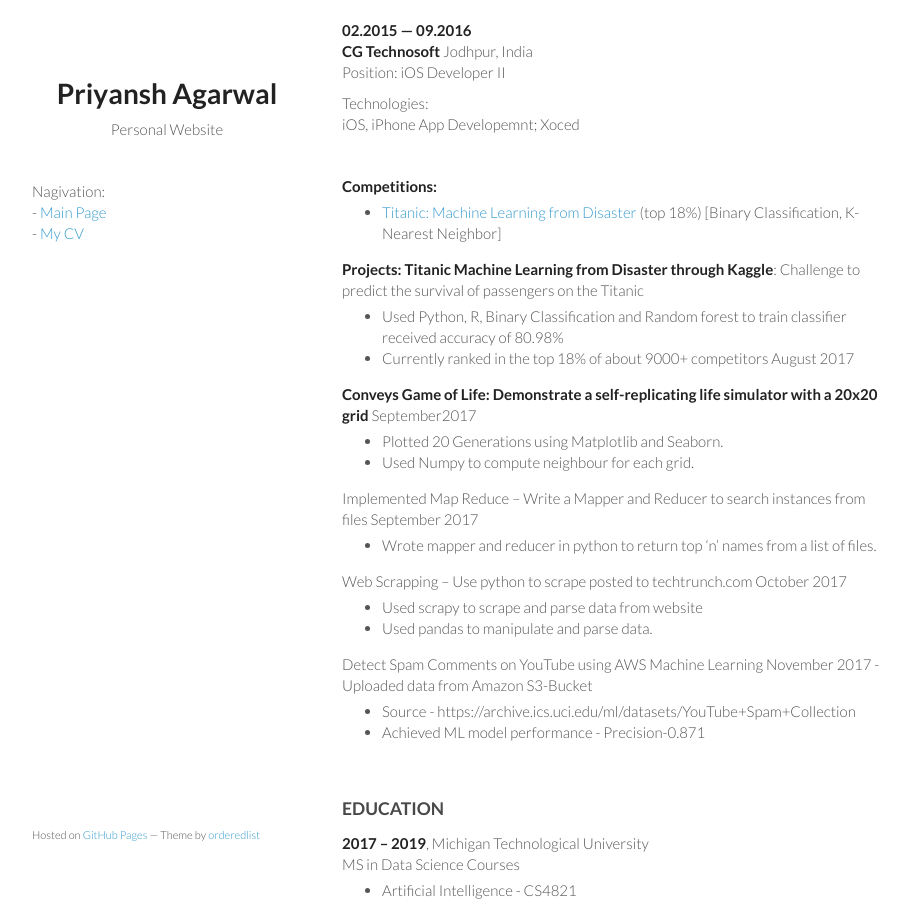
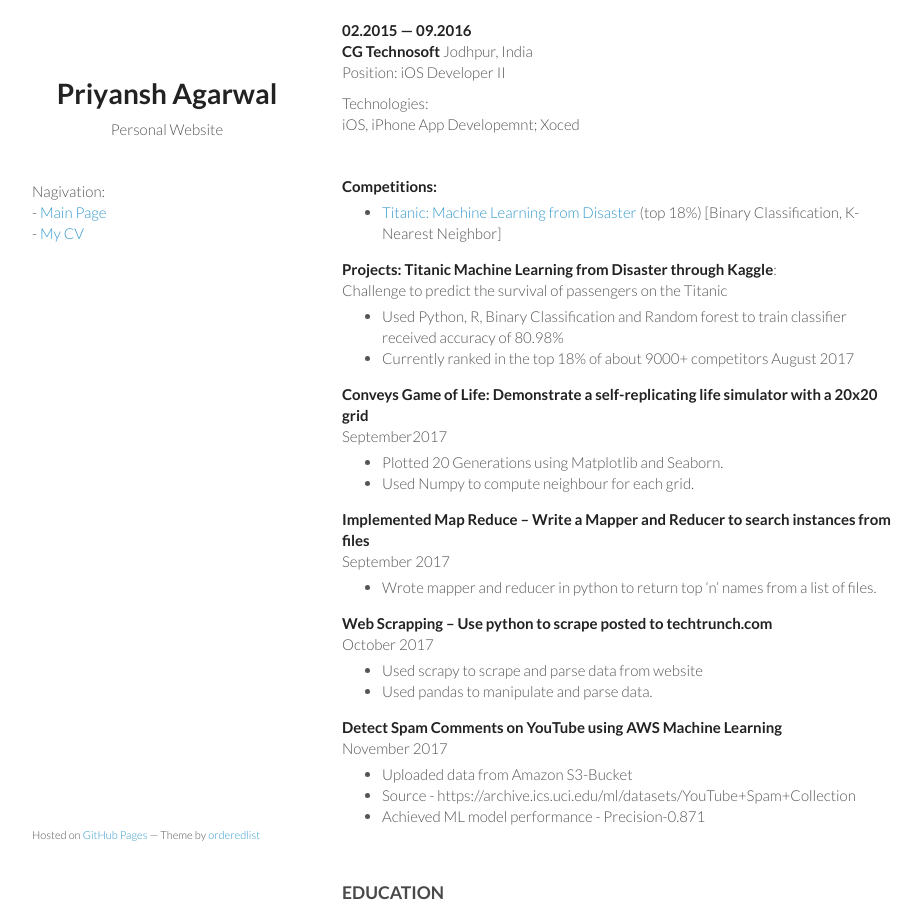
Before and after one commit to priyanshAgarwal/priyanshagarwal.github.io, a Jekyll site: the page built from cv.md, in a window 1280 px wide and 900 px high, scrolled down 1040 px. Shown: the whole window, without its empty margins (178-1099 px from the left). Built offline with Jekyll 4.4.1, drawn with Linux system fonts in a browser that asks for light colours.

Commit message:
Update cv.md

```diff
--- a/cv.md
+++ b/cv.md
@@ -73,22 +73,23 @@ iOS, iPhone App Developemnt; Xoced<br/>
 - [Titanic: Machine Learning from Disaster](https://www.kaggle.com/c/titanic) (top 18%) [Binary Classification, K-Nearest Neighbor]
 
 **Projects:**
-<strong>Titanic Machine Learning from Disaster through Kaggle</strong>: Challenge to predict the survival of passengers on the Titanic
+<strong>Titanic Machine Learning from Disaster through Kaggle</strong>: <br>Challenge to predict the survival of passengers on the Titanic
   -	Used Python, R, Binary Classification and Random forest to train classifier received accuracy of 80.98%
   -	Currently ranked in the top 18% of about 9000+ competitors                                                      August 2017
 
-<strong>Conveys Game of Life: Demonstrate a self-replicating life simulator with a 20x20 grid</strong>                September2017
+<strong>Conveys Game of Life: Demonstrate a self-replicating life simulator with a 20x20 grid</strong><br>          September2017
   -	Plotted 20 Generations using Matplotlib and Seaborn.
   -	Used Numpy to compute neighbour for each grid.
 
-Implemented Map Reduce – Write a Mapper and Reducer to search instances from files                                      September 2017
+<strong>Implemented Map Reduce – Write a Mapper and Reducer to search instances from files</strong><br>             September 2017
   -	Wrote mapper and reducer in python to return top ‘n’ names from a list of files.
 
-Web Scrapping – Use python to scrape posted to techtrunch.com                                                             October 2017
+<strong>Web Scrapping – Use python to scrape posted to techtrunch.com</strong><br>                                  October 2017
   -	Used scrapy to scrape and parse data from website
   -	Used pandas to manipulate and parse data.
 
- Detect Spam Comments on YouTube using AWS Machine Learning                                                              November 2017     - Uploaded data from Amazon S3-Bucket
+ <strong>Detect Spam Comments on YouTube using AWS Machine Learning</strong><br>                                    November 2017
+  - Uploaded data from Amazon S3-Bucket
   - Source - https://archive.ics.uci.edu/ml/datasets/YouTube+Spam+Collection
   - Achieved ML model performance - Precision-0.871
 
```
